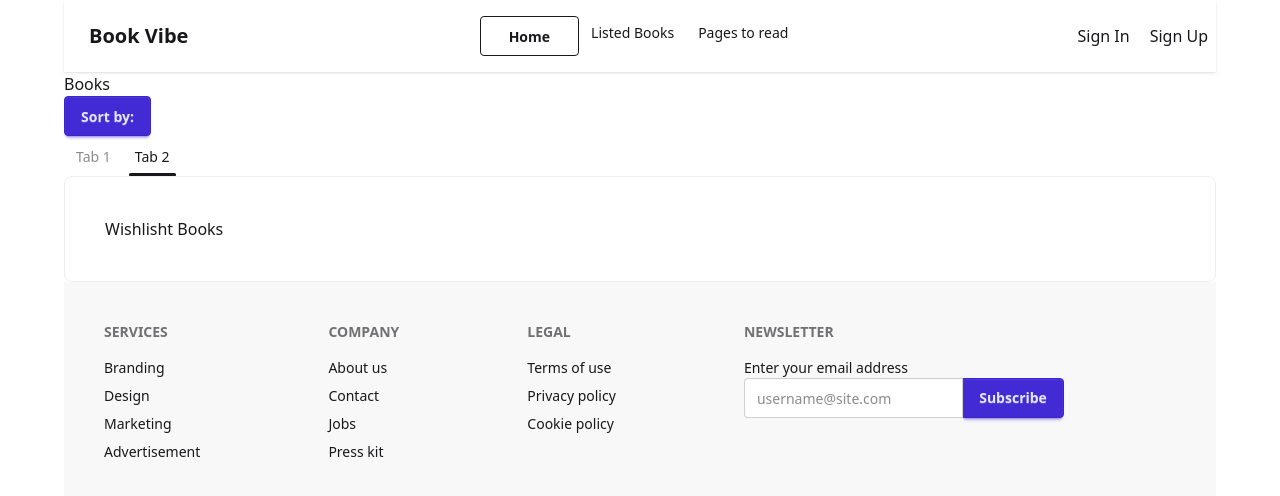
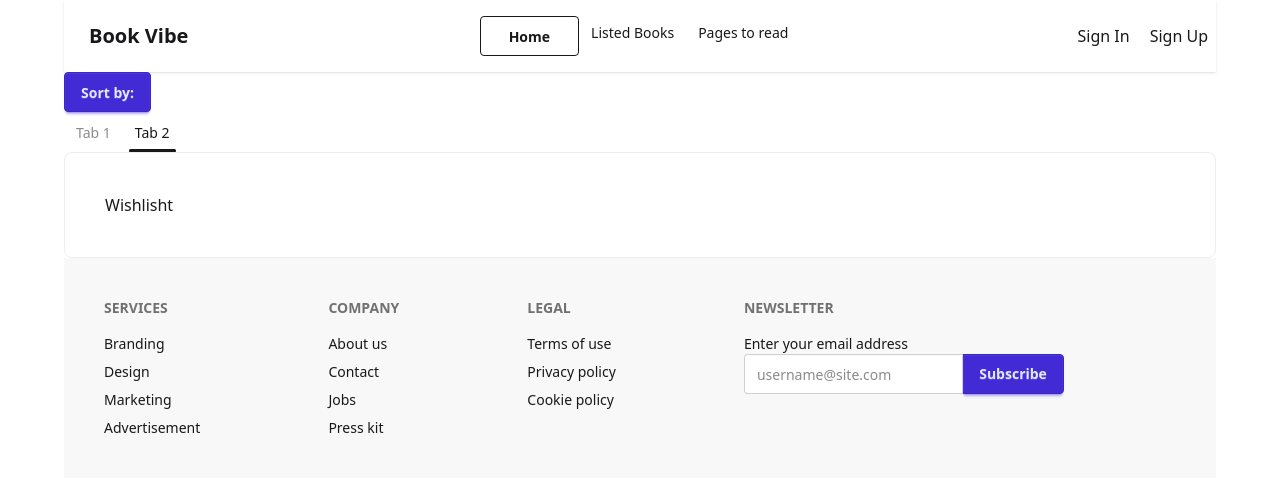
Before and after one commit to Nijam-Uddin-Qudraty/BoiPoka, a React (Vite) app: page /listed_books in a window 1280 px wide. Shown: the top 496 px of the page. Built offline with nearby package versions, Linux system fonts and the light colour scheme.

Commit message:
fix: trying to resolve data storing, havent done yet

```diff
--- a/src/components/Root.jsx
+++ b/src/components/Root.jsx
@@ -5,19 +5,26 @@ import Navbar from './parent route/Navbar';
 import Footer from './parent route/Footer';
 import { Outlet } from 'react-router-dom';
 
-
+export const Store_readBookContext = createContext([]);
+export const Store_wishlistContext = createContext([]);
 export const BookDataContext = createContext([]);
 const Root = () => {
+    // state for passing json data
     const [booksApi, setBooksApi] = useState([]);
     useEffect(() => {
         fetch("booksData.json").then(data => data.json()).then(data => setBooksApi(data))
     }, [])
-
+    // states for keeping read_list_books
+    const [read_books_list, setRead_books_list] = useState([]);
+	const [wishlist, setWishlist] = useState([]);
+    const handleDataStoring=(event,book)=>{
+        event.innerText === "Read"? setRead_books_list((prev)=>[...prev,book]): setWishlist((prev)=>[...prev,book])
+    }
     return (
 
         <div className="max-w-6xl mx-auto">
             <BookDataContext.Provider value={booksApi}>
-            <Navbar></Navbar>
+                <Navbar></Navbar>
             <Outlet></Outlet>
             <Footer></Footer>
             </BookDataContext.Provider>
--- a/src/components/listed books/Listed_books.jsx
+++ b/src/components/listed books/Listed_books.jsx
@@ -1,10 +1,13 @@
-import React from "react";
+import React, { createContext, useState } from "react";
+import { Link } from "react-router-dom";
+import Read_books from "./Read_books";
+import Wishlist from "./Wishlist";
 
 const Listed_books = () => {
+
 	return (
 		<div>
 			<div>
-				<h2>Books</h2>
 				<div className="dropdown dropdown-end">
 					<div
 						tabIndex={0}
@@ -37,9 +40,8 @@ const Listed_books = () => {
 						aria-label="Tab 1"
 					/>
 					<div className="tab-content border-base-300 bg-base-100 p-10">
-						Read books
+
 					</div>
-
 					<input
 						type="radio"
 						name="my_tabs_2"
@@ -48,10 +50,8 @@ const Listed_books = () => {
 						defaultChecked
 					/>
 					<div className="tab-content border-base-300 bg-base-100 p-10">
-						Wishlisht Books
+						<Wishlist></Wishlist>
 					</div>
-
-
 				</div>
 			</div>
 		</div>
--- /dev/null
+++ b/src/components/listed books/Read_books.jsx
@@ -0,0 +1,11 @@
+import React from 'react';
+
+const Read_books = () => {
+    return (
+        <div>
+            <h1>readbook list</h1>
+        </div>
+    );
+};
+
+export default Read_books;
--- /dev/null
+++ b/src/components/listed books/Wishlist.jsx
@@ -0,0 +1,11 @@
+import React from 'react';
+
+const Wishlist = () => {
+    return (
+        <div>
+            <h1>Wishlisht</h1>
+        </div>
+    );
+};
+
+export default Wishlist;
```
Also changed, not shown: src/main.jsx (+17 -2 lines).
